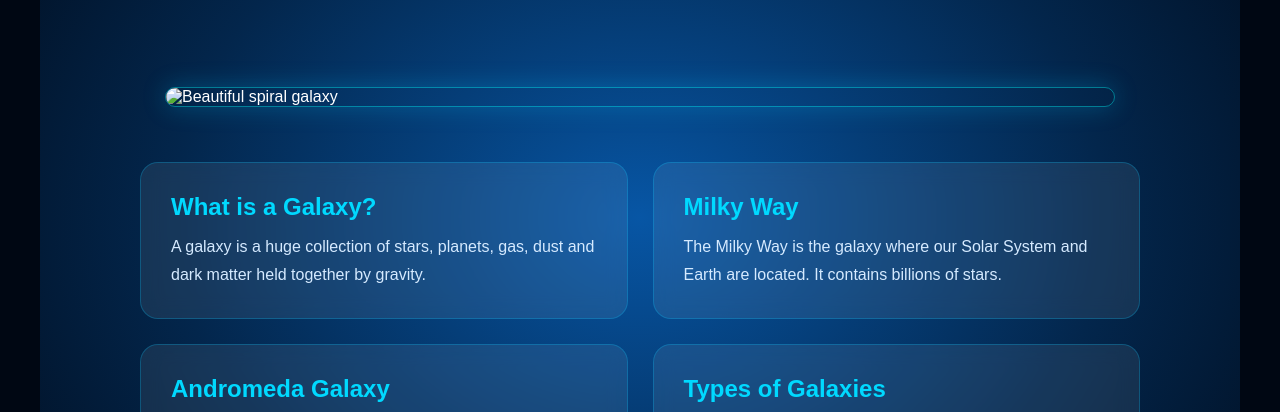
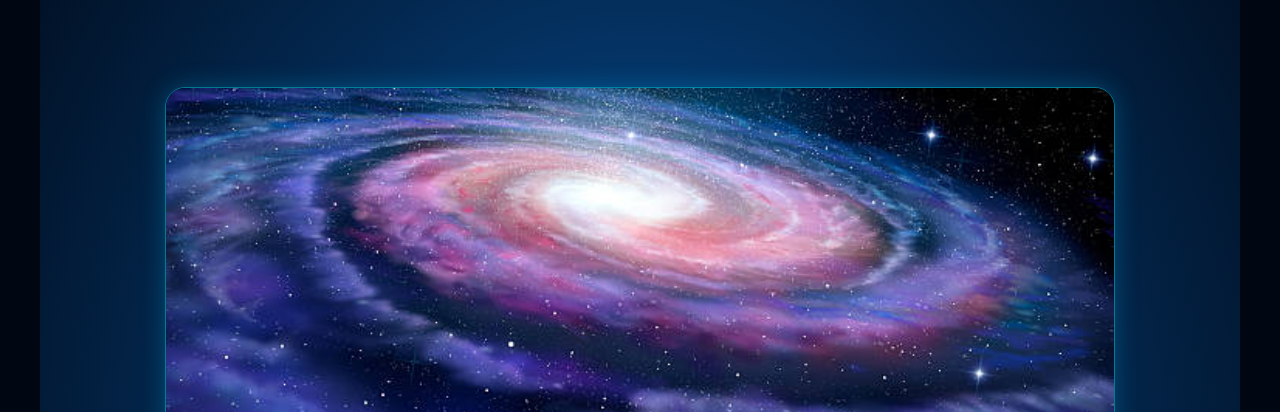
Before and after one commit to vaghelabhavin535-eng/hidden-world, a plain HTML site: page galaxies.html in a window 1280 px wide. Shown: the part 332-744 px from the top of the page. Drawn offline with Linux system fonts and the light colour scheme.

Commit message:
Update galaxies.html

```diff
--- a/galaxies.html
+++ b/galaxies.html
@@ -63,7 +63,7 @@
         <!-- GALAXY IMAGE -->
 
         <section class="galaxy-banner">
-            <img src="images/galaxies.jpeg" alt="Beautiful spiral galaxy">
+            <img src="image/galaxies.jpeg" alt="Beautiful spiral galaxy">
         </section>
 
 
```
